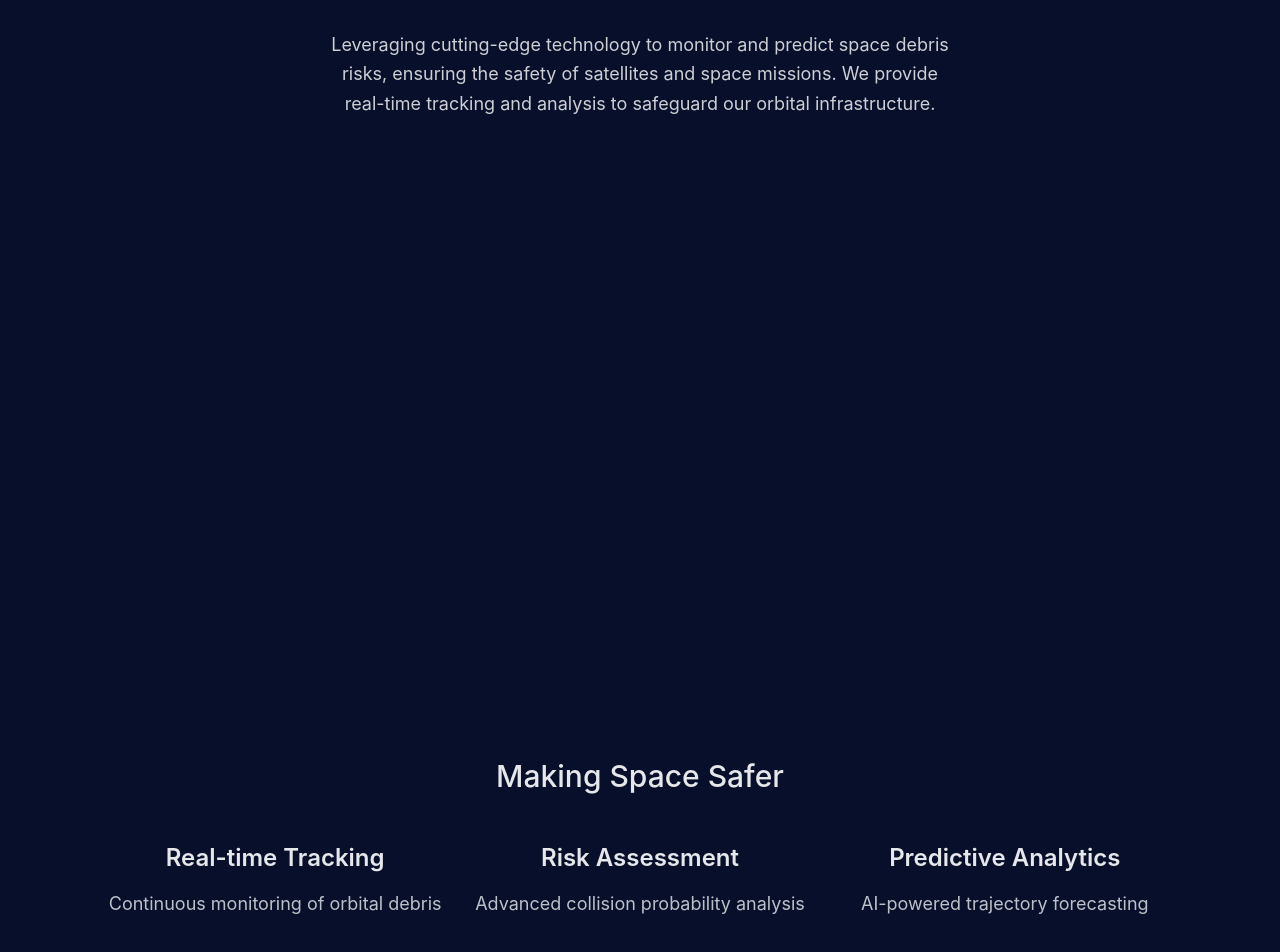
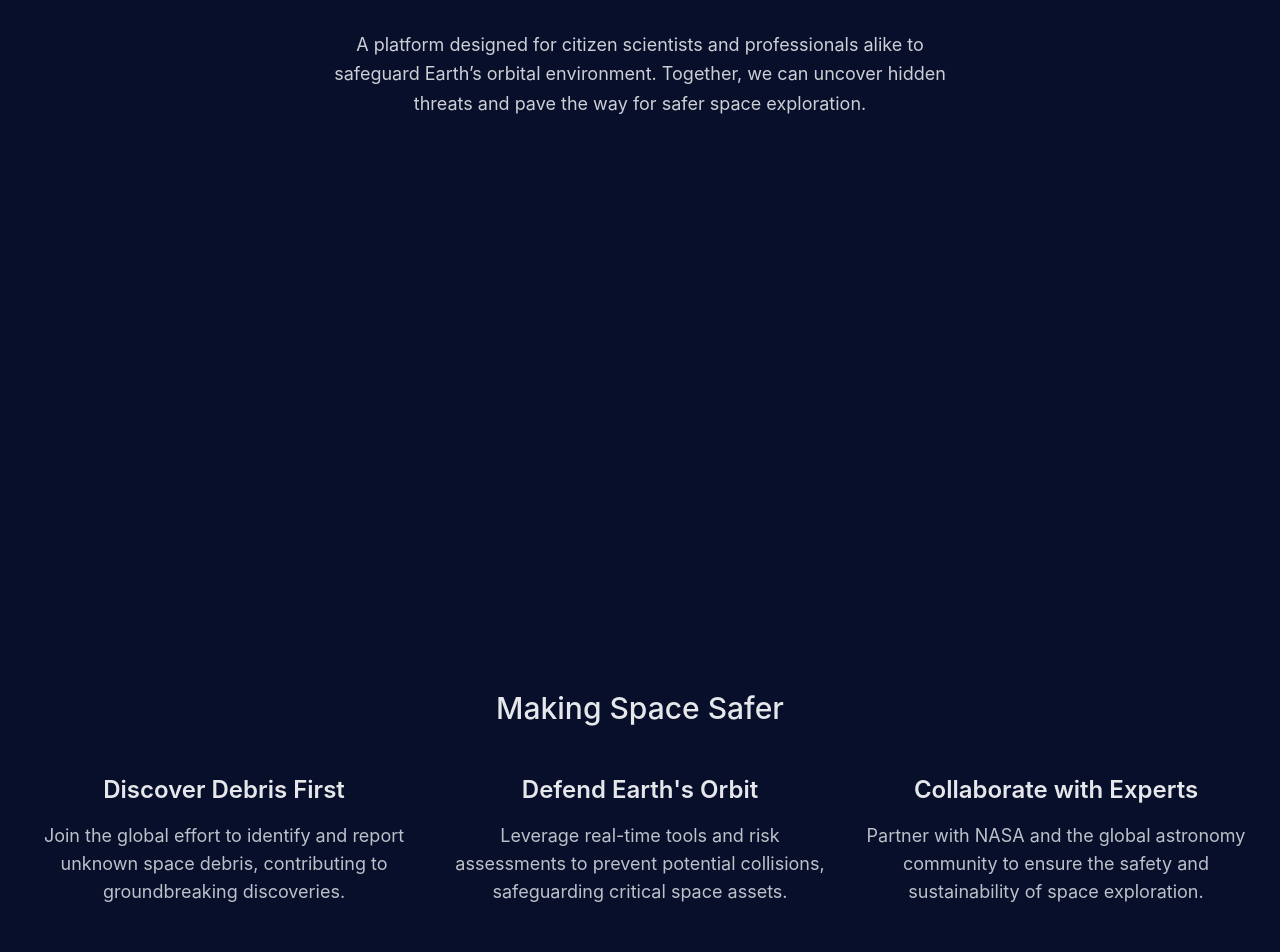
Before and after one commit to Jynxae/JSCHack, a React (Vite) app in the folder debris-tracker/: page / in a window 1280 px wide. Shown: the part 1162-2114 px from the top of the page. Built offline with nearby package versions, Linux system fonts and the light colour scheme.

Commit message:
about content changes

```diff
--- a/debris-tracker/src/pages/About.jsx
+++ b/debris-tracker/src/pages/About.jsx
@@ -1,23 +1,25 @@
-import React from 'react';
+import React from "react";
 
 const Star = ({ style }) => (
   <div
     className="absolute rounded-full bg-white animate-twinkle"
     style={{
-      width: Math.random() * 2 + 1 + 'px',
-      height: Math.random() * 2 + 1 + 'px',
-      ...style
+      width: Math.random() * 2 + 1 + "px",
+      height: Math.random() * 2 + 1 + "px",
+      ...style,
     }}
   />
 );
 
 const StarField = () => {
-  const stars = Array(200).fill(null).map((_, i) => ({
-    top: `${Math.random() * 300}vh`,
-    left: `${Math.random() * 100}vw`,
-    animationDelay: `${Math.random() * 3}s`,
-    opacity: Math.random() * 0.7 + 0.3
-  }));
+  const stars = Array(200)
+    .fill(null)
+    .map((_, i) => ({
+      top: `${Math.random() * 300}vh`,
+      left: `${Math.random() * 100}vw`,
+      animationDelay: `${Math.random() * 3}s`,
+      opacity: Math.random() * 0.7 + 0.3,
+    }));
 
   return (
     <div className="fixed inset-0 overflow-hidden pointer-events-none">
@@ -37,13 +39,14 @@ const About = () => {
       const position = window.scrollY;
       setScrollPosition(position);
 
-      const scrollHeight = document.documentElement.scrollHeight - window.innerHeight;
+      const scrollHeight =
+        document.documentElement.scrollHeight - window.innerHeight;
       const scrollPercentage = Math.min(position / scrollHeight, 1);
 
       const colors = [
-        { r: 7, g: 15, b: 43 },     // #070F2B (darkest)
-        { r: 27, g: 26, b: 85 },    // #1B1A55
-        { r: 83, g: 92, b: 145 },   // #535C91
+        { r: 7, g: 15, b: 43 }, // #070F2B (darkest)
+        { r: 27, g: 26, b: 85 }, // #1B1A55
+        { r: 83, g: 92, b: 145 }, // #535C91
         { r: 146, g: 144, b: 195 }, // #9290C3 (lightest)
       ];
 
@@ -88,13 +91,11 @@ const About = () => {
       {/* Second Section */}
       <div className="h-screen flex items-center justify-center">
         <div className="text-center space-y-8 opacity-80 max-w-2xl mx-auto px-4">
-          <h2 className="text-4xl font-semibold">
-            Our Mission
-          </h2>
+          <h2 className="text-4xl font-semibold">Our Mission</h2>
           <p className="text-lg leading-relaxed">
-            Leveraging cutting-edge technology to monitor and predict space debris risks,
-            ensuring the safety of satellites and space missions. We provide real-time
-            tracking and analysis to safeguard our orbital infrastructure.
+            A platform designed for citizen scientists and professionals alike
+            to safeguard Earth’s orbital environment. Together, we can uncover
+            hidden threats and pave the way for safer space exploration.
           </p>
         </div>
       </div>
@@ -102,21 +103,32 @@ const About = () => {
       {/* Third Section */}
       <div className="h-screen flex items-center justify-center">
         <div className="text-center space-y-12 opacity-90">
-          <h2 className="text-3xl font-medium mb-8">
-            Making Space Safer
-          </h2>
-          <div className="grid grid-cols-1 md:grid-cols-3 gap-8 text-lg px-4">
+          <h2 className="text-3xl font-medium mb-8">Making Space Safer</h2>
+          <div className="grid grid-cols-1 md:grid-cols-3 gap-8 text-lg px-8 pb-20">
             <div className="space-y-4">
-              <div className="text-2xl font-semibold">Real-time Tracking</div>
-              <p className="text-gray-300">Continuous monitoring of orbital debris</p>
+              <div className="text-2xl font-semibold">
+                Discover Debris First
+              </div>
+              <p className="text-gray-300">
+                Join the global effort to identify and report unknown space
+                debris, contributing to groundbreaking discoveries.
+              </p>
             </div>
             <div className="space-y-4">
-              <div className="text-2xl font-semibold">Risk Assessment</div>
-              <p className="text-gray-300">Advanced collision probability analysis</p>
+              <div className="text-2xl font-semibold">Defend Earth's Orbit</div>
+              <p className="text-gray-300">
+                Leverage real-time tools and risk assessments to prevent
+                potential collisions, safeguarding critical space assets.
+              </p>
             </div>
             <div className="space-y-4">
-              <div className="text-2xl font-semibold">Predictive Analytics</div>
-              <p className="text-gray-300">AI-powered trajectory forecasting</p>
+              <div className="text-2xl font-semibold">
+                Collaborate with Experts
+              </div>
+              <p className="text-gray-300">
+                Partner with NASA and the global astronomy community to ensure
+                the safety and sustainability of space exploration.
+              </p>
             </div>
           </div>
         </div>
```
